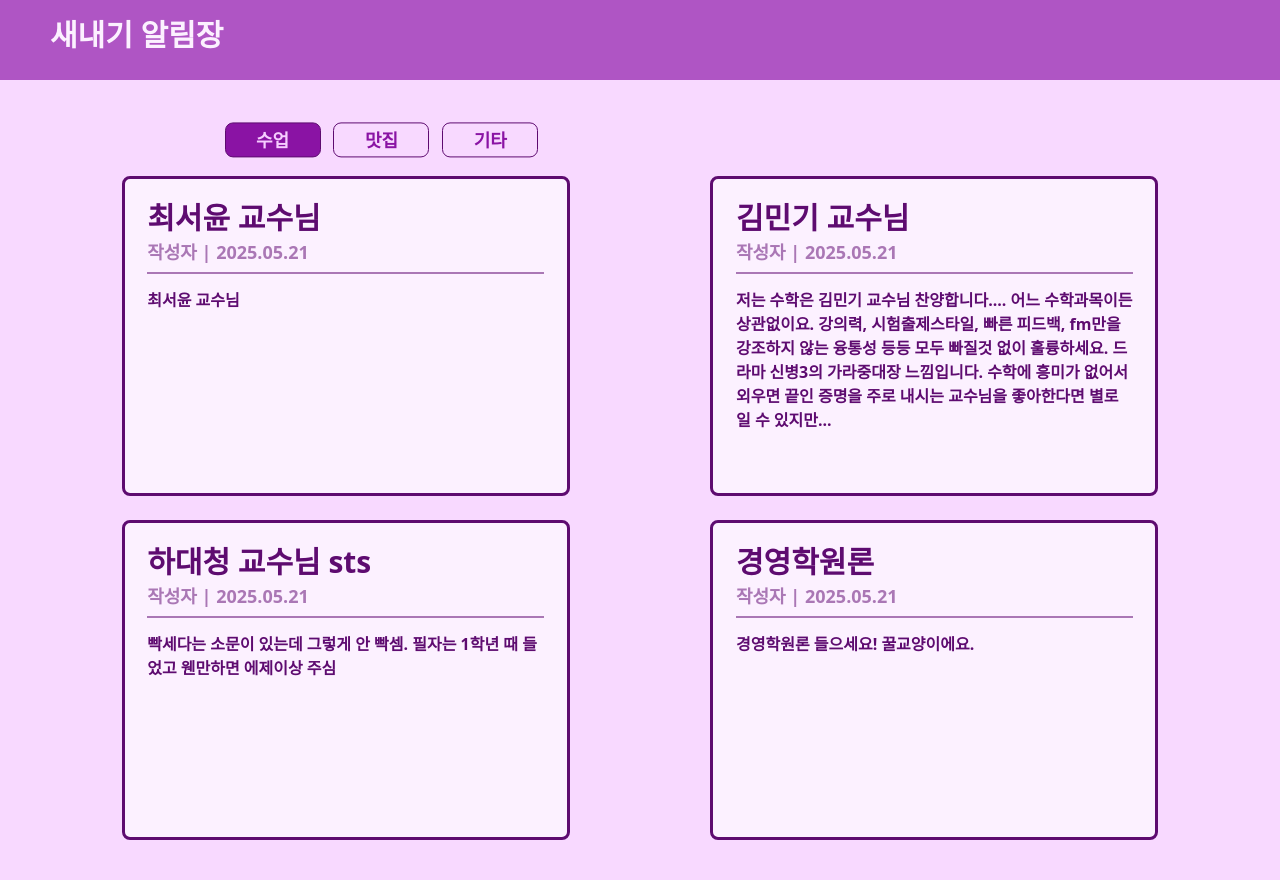
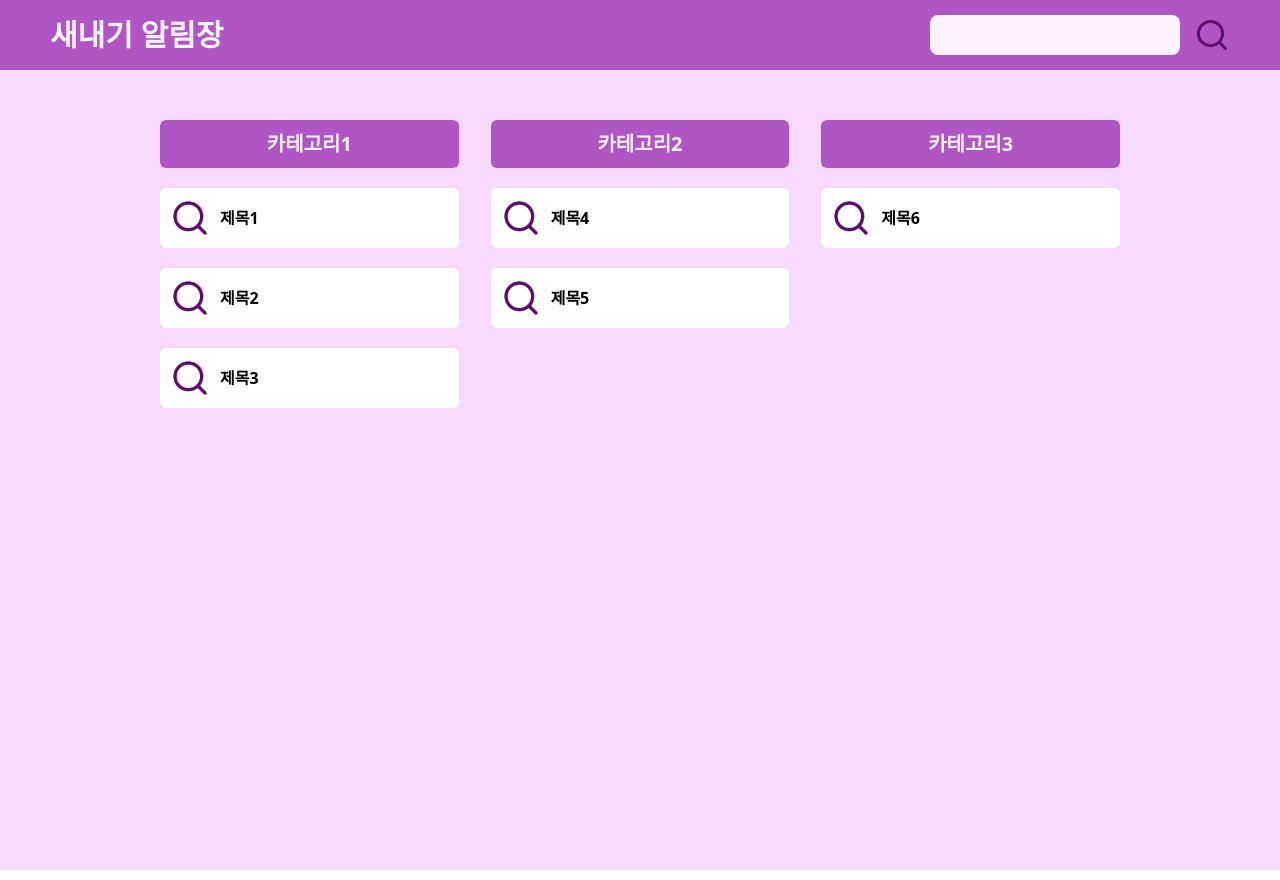
Before and after one commit to chpheid314/new_egg, a React (Vite) app: page / in a window 1280 px wide. Built offline with nearby package versions, Linux system fonts and the light colour scheme.

Commit message:
메인화면, 게시글 화면 추가

```diff
--- a/src/routes/__root.tsx
+++ b/src/routes/__root.tsx
@@ -1,17 +1,25 @@
 import { createRootRoute, Outlet, Link } from "@tanstack/react-router";
+import SearchImg from "./img/Search.png";
 
 export const Route = createRootRoute({
   component: () => (
     <>
-      <div className="bg-[#AF55C4] h-[10vh] text-purple-200 relative w-screen overflow-x-auto"></div>
+      <div className="h-screen min-w-[1024px]">
+        <div className="bg-[#AF55C4] h-[70px] text-purple-200 relative min-w-[1024px]">
           <Link
             to="/"
-        className="absolute left-[50px] top-[17px]
-      text-[#FCF1FF] font-bold text-3xl"
+            className="absolute left-[50px] top-[17px] text-[#FCF1FF] font-bold text-3xl"
           >
             새내기 알림장
           </Link>
+          <div className="absolute right-[100px] top-1/2 bg-[#FCF1FF] h-[40px] w-[250px] -translate-y-1/2 rounded-lg"></div>
+          <img
+            src={SearchImg}
+            className="absolute right-[50px] top-1/2 h-[36px] w-[36px] -translate-y-1/2"
+          />
+        </div>
         <Outlet />
+      </div>
     </>
   ),
 });
--- a/src/routes/index.tsx
+++ b/src/routes/index.tsx
@@ -175,7 +175,186 @@
 //   );
 // }
 
+// import { createFileRoute, Link } from "@tanstack/react-router";
+
+// export const Route = createFileRoute("/")({
+//   component: Class,
+// });
+
+// type PostProps = {
+//   side: string;
+//   top: string;
+//   title: string;
+//   author: string;
+//   date: string;
+//   passage: string;
+//   classId: number;
+// };
+
+// const Post: React.FC<PostProps> = ({
+//   side,
+//   top,
+//   title,
+//   author,
+//   date,
+//   passage,
+//   classId,
+// }) => {
+//   return (
+//     <>
+//       <div>
+//         <Link
+//           to="/class/$classId"
+//           params={{ classId: classId.toString() }}
+//           className="absolute z-index-2 text-[#5E0B70] font-bold text-base sm:text-md md:text-17px lg:text-lg xl:text-3xl"
+//           style={{ left: side, top: `calc(${top} - 1%)` }}
+//         >
+//           {title}
+//         </Link>
+//       </div>
+
+//       <div
+//         className="absolute text-[rgb(170,119,181)] font-bold text-base sm:text-sm md:text-md lg:text-17px xl:text-lg"
+//         style={{ left: side, top: `calc(${top} + 3.7%)` }}
+//       >
+//         {author} | {date}
+//       </div>
+//       <div
+//         className="absolute text-[#5E0B70] font-bold text-base sm:text-14px md:text-15px lg:text-16px xl:text-17px"
+//         style={{
+//           left: `calc(${side})`,
+//           top: `calc(${top} + 10%)`,
+//           width: "31%",
+//         }}
+//       >
+//         {passage}
+//       </div>
+
+//       <div
+//         className="absolute bg-[#AA77B5]"
+//         style={{
+//           left: side,
+//           top: `calc(${top} + 8%)`,
+//           width: "31%",
+//           height: "0.3%",
+//         }}
+//       ></div>
+//     </>
+//   );
+// };
+
+// type BoardProps = {
+//   left: string;
+//   top: string;
+// };
+
+// const Board: React.FC<BoardProps> = ({ left, top }) => {
+//   return (
+//     <>
+//       {/* 게시판 영역 */}
+//       <div
+//         className="absolute w-[35%] h-[40%] bg-[#FCF1FF] rounded-lg border-[3px] border-[#5E0B70]"
+//         style={{
+//           left: left,
+//           top: top,
+//         }}
+//       ></div>
+//     </>
+//   );
+// };
+
+// function Class() {
+//   return (
+//     <>
+//       <div className="bg-[#F8D9FF] p-2 w-screen h-screen overflow-auto relative">
+//         <p
+//           className="absolute left-[21.3%] top-[7.5%] w-[7.5%] h-[4.4%] text-base sm:text-sm md:text-md lg:text-17px xl:text-lg
+//              bg-[#8A13A4] border-[1.7px] border-[#5E0B70] text-[#F6CDFF] rounded-lg font-bold
+//              transform -translate-x-1/2 -translate-y-1/2
+//              flex items-center justify-center"
+//         >
+//           수업
+//         </p>
+
+//         {/* <Link
+//           to="/"
+//           className="absolute left-[12.8%] top-[7.5%] w-[7.5%] h-[4.4%] text-base sm:text-sm md:text-md lg:text-17px xl:text-lg
+//              bg-[#F8D9FF] border-[#5E0B70] border-[1.7px] text-[#8A13A4] rounded-lg font-bold
+//              hover:bg-[#8A13A4] hover:text-[#F6CDFF] cursor-pointer
+//              transform -translate-x-1/2 -translate-y-1/2
+//              flex items-center justify-center"
+//         >
+//           전체
+//         </Link> */}
+//         <Link
+//           to="/delicious"
+//           className="absolute left-[29.8%] top-[7.5%] w-[7.5%] h-[4.4%] text-base sm:text-sm md:text-md lg:text-17px xl:text-lg
+//              bg-[#F8D9FF] border-[1.7px] border-[#5E0B70] text-[#8A13A4] rounded-lg font-bold
+//              hover:bg-[#8A13A4] hover:text-[#F6CDFF] cursor-pointer
+//              transform -translate-x-1/2 -translate-y-1/2
+//              flex items-center justify-center"
+//         >
+//           맛집
+//         </Link>
+
+//         <Link
+//           to="/guitar"
+//           className="absolute left-[38.3%] top-[7.5%] w-[7.5%] h-[4.4%] text-base sm:text-sm md:text-md lg:text-17px xl:text-lg
+//              bg-[#F8D9FF] border-[1.7px] border-[#5E0B70] text-[#8A13A4] rounded-lg font-bold
+//              hover:bg-[#8A13A4] hover:text-[#F6CDFF] cursor-pointer
+//              transform -translate-x-1/2 -translate-y-1/2
+//              flex items-center justify-center"
+//         >
+//           기타
+//         </Link>
+//         <Board left="9.5%" top="12%" />
+//         <Board left="55.5%" top="12%" />
+//         <Board left="9.5%" top="55%" />
+//         <Board left="55.5%" top="55%" />
+
+//         <Post
+//           classId={1}
+//           side="11.5%"
+//           top="16%"
+//           title="최서윤 교수님"
+//           author="작성자"
+//           date="2025.05.21"
+//           passage="최서윤 교수님"
+//         />
+//         <Post
+//           classId={2}
+//           side="57.5%"
+//           top="16%"
+//           title="김민기 교수님"
+//           author="작성자"
+//           date="2025.05.21"
+//           passage="저는 수학은 김민기 교수님 찬양합니다.... 어느 수학과목이든 상관없이요. 강의력, 시험출제스타일, 빠른 피드백, fm만을 강조하지 않는 융통성 등등 모두 빠질것 없이 훌륭하세요. 드라마 신병3의 가라중대장 느낌입니다. 수학에 흥미가 없어서 외우면 끝인 증명을 주로 내시는 교수님을 좋아한다면 별로일 수 있지만..."
+//         />
+//         <Post
+//           classId={3}
+//           side="11.5%"
+//           top="59%"
+//           title="하대청 교수님 sts"
+//           author="작성자"
+//           date="2025.05.21"
+//           passage="빡세다는 소문이 있는데 그렇게 안 빡셈. 필자는 1학년 때 들었고 웬만하면 에제이상 주심"
+//         />
+//         <Post
+//           classId={4}
+//           side="57.5%"
+//           top="59%"
+//           title="경영학원론"
+//           author="작성자"
+//           date="2025.05.21"
+//           passage="경영학원론 들으세요! 꿀교양이에요."
+//         />
+//       </div>
+//     </>
+//   );
+// }
+
 import { createFileRoute, Link } from "@tanstack/react-router";
+import SearchImg from "./img/Search.png";
 
 export const Route = createFileRoute("/")({
   component: Class,
@@ -263,92 +442,107 @@ const Board: React.FC<BoardProps> = ({ left, top }) => {
   );
 };
 
+type DocumentData = {
+  id: string;
+  categoryId: string;
+  title: string;
+  thumbnail: string; // 문서 썸네일 경로(일단 임시로 검색 버튼 사용했음)
+  link: string; // 문서 상세 페이지 링크
+};
+
+type DocumentProps = {
+  data: DocumentData;
+};
+
+const Document: React.FC<DocumentProps> = ({ data }) => {
+  return (
+    <a href={data.link} className="h-[60px] bg-white rounded-md relative">
+      <img
+        src={data.thumbnail}
+        className="absolute top-1/2 left-[10px] w-[40px] h-[40px] -translate-y-1/2"
+      />
+      <div className="absolute top-1/2 left-[60px] -translate-y-1/2 font-bold">
+        {data.title}
+      </div>
+    </a>
+  );
+};
+
 function Class() {
+  // 카테고리명 지정(개수 증감 가능)
+  const categories = [
+    { id: "cat1", label: "카테고리1" },
+    { id: "cat2", label: "카테고리2" },
+    { id: "cat3", label: "카테고리3" },
+  ];
+
+  // 예시 문서 데이터(이쪽에 백엔드 연결)
+  const documents: DocumentData[] = [
+    {
+      id: "doc1",
+      categoryId: "cat1",
+      title: "제목1",
+      thumbnail: SearchImg,
+      link: "/1",
+    },
+    {
+      id: "doc2",
+      categoryId: "cat1",
+      title: "제목2",
+      thumbnail: SearchImg,
+      link: "/2",
+    },
+    {
+      id: "doc3",
+      categoryId: "cat1",
+      title: "제목3",
+      thumbnail: SearchImg,
+      link: "/3",
+    },
+    {
+      id: "doc4",
+      categoryId: "cat2",
+      title: "제목4",
+      thumbnail: SearchImg,
+      link: "/4",
+    },
+    {
+      id: "doc5",
+      categoryId: "cat2",
+      title: "제목5",
+      thumbnail: SearchImg,
+      link: "/5",
+    },
+    {
+      id: "doc6",
+      categoryId: "cat3",
+      title: "제목6",
+      thumbnail: SearchImg,
+      link: "/6",
+    },
+  ];
+
   return (
-    <>
-      <div className="bg-[#F8D9FF] p-2 w-screen h-screen overflow-auto relative">
-        <p
-          className="absolute left-[21.3%] top-[7.5%] w-[7.5%] h-[4.4%] text-base sm:text-sm md:text-md lg:text-17px xl:text-lg
-             bg-[#8A13A4] border-[1.7px] border-[#5E0B70] text-[#F6CDFF] rounded-lg font-bold
-             transform -translate-x-1/2 -translate-y-1/2
-             flex items-center justify-center"
-        >
-          수업
-        </p>
-
-        {/* <Link
-          to="/"
-          className="absolute left-[12.8%] top-[7.5%] w-[7.5%] h-[4.4%] text-base sm:text-sm md:text-md lg:text-17px xl:text-lg
-             bg-[#F8D9FF] border-[#5E0B70] border-[1.7px] text-[#8A13A4] rounded-lg font-bold
-             hover:bg-[#8A13A4] hover:text-[#F6CDFF] cursor-pointer
-             transform -translate-x-1/2 -translate-y-1/2
-             flex items-center justify-center"
-        >
-          전체
-        </Link> */}
-        <Link
-          to="/delicious"
-          className="absolute left-[29.8%] top-[7.5%] w-[7.5%] h-[4.4%] text-base sm:text-sm md:text-md lg:text-17px xl:text-lg
-             bg-[#F8D9FF] border-[1.7px] border-[#5E0B70] text-[#8A13A4] rounded-lg font-bold
-             hover:bg-[#8A13A4] hover:text-[#F6CDFF] cursor-pointer
-             transform -translate-x-1/2 -translate-y-1/2
-             flex items-center justify-center"
-        >
-          맛집
-        </Link>
-
-        <Link
-          to="/guitar"
-          className="absolute left-[38.3%] top-[7.5%] w-[7.5%] h-[4.4%] text-base sm:text-sm md:text-md lg:text-17px xl:text-lg
-             bg-[#F8D9FF] border-[1.7px] border-[#5E0B70] text-[#8A13A4] rounded-lg font-bold
-             hover:bg-[#8A13A4] hover:text-[#F6CDFF] cursor-pointer
-             transform -translate-x-1/2 -translate-y-1/2
-             flex items-center justify-center"
-        >
-          기타
-        </Link>
-        <Board left="9.5%" top="12%" />
-        <Board left="55.5%" top="12%" />
-        <Board left="9.5%" top="55%" />
-        <Board left="55.5%" top="55%" />
-
-        <Post
-          classId={1}
-          side="11.5%"
-          top="16%"
-          title="최서윤 교수님"
-          author="작성자"
-          date="2025.05.21"
-          passage="최서윤 교수님"
-        />
-        <Post
-          classId={2}
-          side="57.5%"
-          top="16%"
-          title="김민기 교수님"
-          author="작성자"
-          date="2025.05.21"
-          passage="저는 수학은 김민기 교수님 찬양합니다.... 어느 수학과목이든 상관없이요. 강의력, 시험출제스타일, 빠른 피드백, fm만을 강조하지 않는 융통성 등등 모두 빠질것 없이 훌륭하세요. 드라마 신병3의 가라중대장 느낌입니다. 수학에 흥미가 없어서 외우면 끝인 증명을 주로 내시는 교수님을 좋아한다면 별로일 수 있지만..."
-        />
-        <Post
-          classId={3}
-          side="11.5%"
-          top="59%"
-          title="하대청 교수님 sts"
-          author="작성자"
-          date="2025.05.21"
-          passage="빡세다는 소문이 있는데 그렇게 안 빡셈. 필자는 1학년 때 들었고 웬만하면 에제이상 주심"
-        />
-        <Post
-          classId={4}
-          side="57.5%"
-          top="59%"
-          title="경영학원론"
-          author="작성자"
-          date="2025.05.21"
-          passage="경영학원론 들으세요! 꿀교양이에요."
-        />
+    <div className="bg-[#F8D9FF] p-2 w-full h-full overflow-auto relative">
+      <div
+        className="absolute top-[50px] left-1/2 w-[960px] grid gap-x-8 -translate-x-1/2"
+        style={{
+          gridTemplateColumns: `repeat(${categories.length}, minmax(0, 1fr))`,
+        }}
+      >
+        {categories.map((cat) => (
+          <div key={cat.id} className="flex flex-col gap-y-5">
+            <div className="bg-[#AF55C4] h-[48px] rounded-md font-bold text-[#FCF1FF] text-xl flex items-center justify-center">
+              {cat.label}
+            </div>
+            {documents
+              .filter((doc) => doc.categoryId === cat.id)
+              .map((doc) => (
+                <Document key={doc.id} data={doc} />
+              ))}
+          </div>
+        ))}
       </div>
-    </>
+    </div>
   );
 }
```
Also changed, not shown: src/routes/$Id.tsx (+55 -101 lines). Lines whose indentation alone changed are shown as unchanged.
